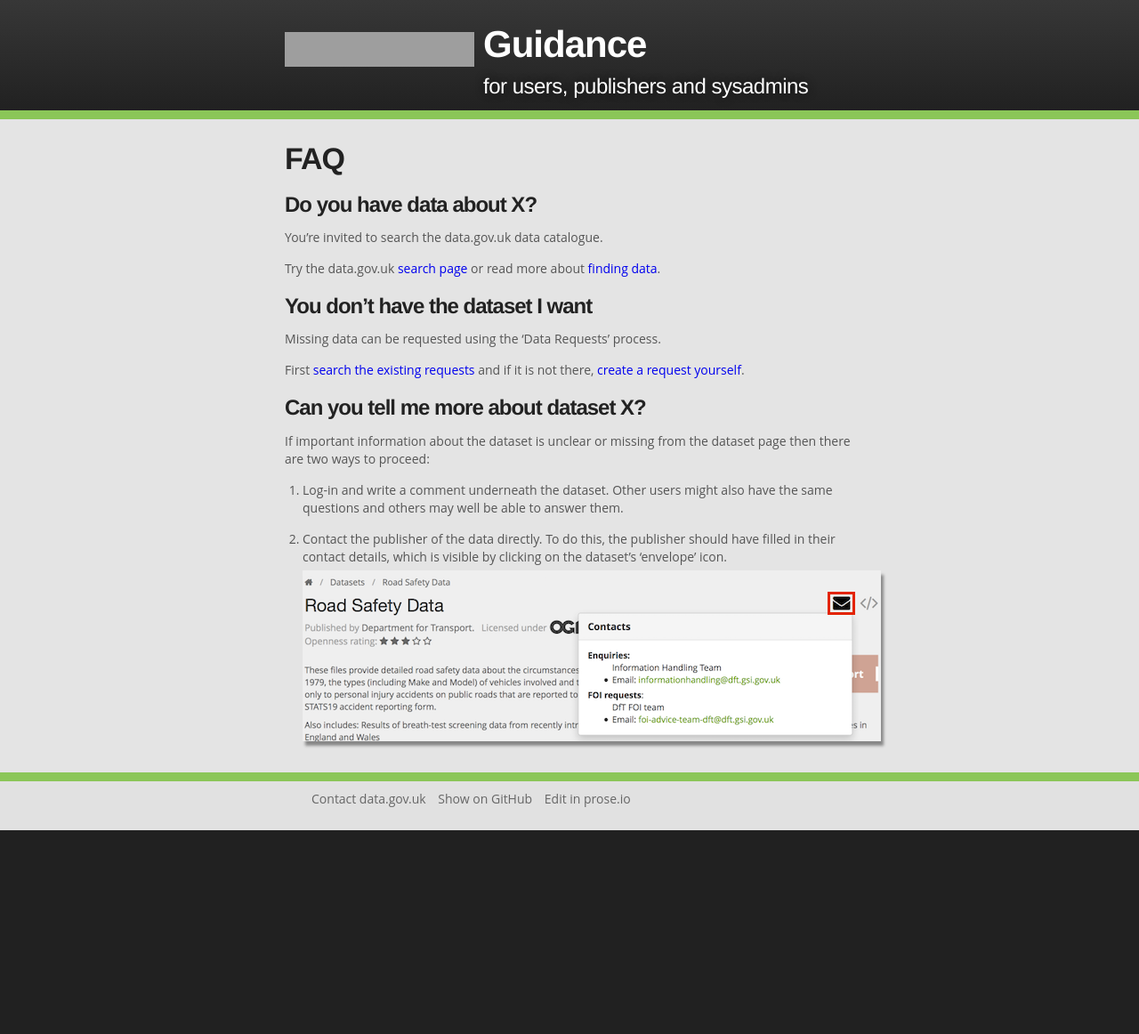
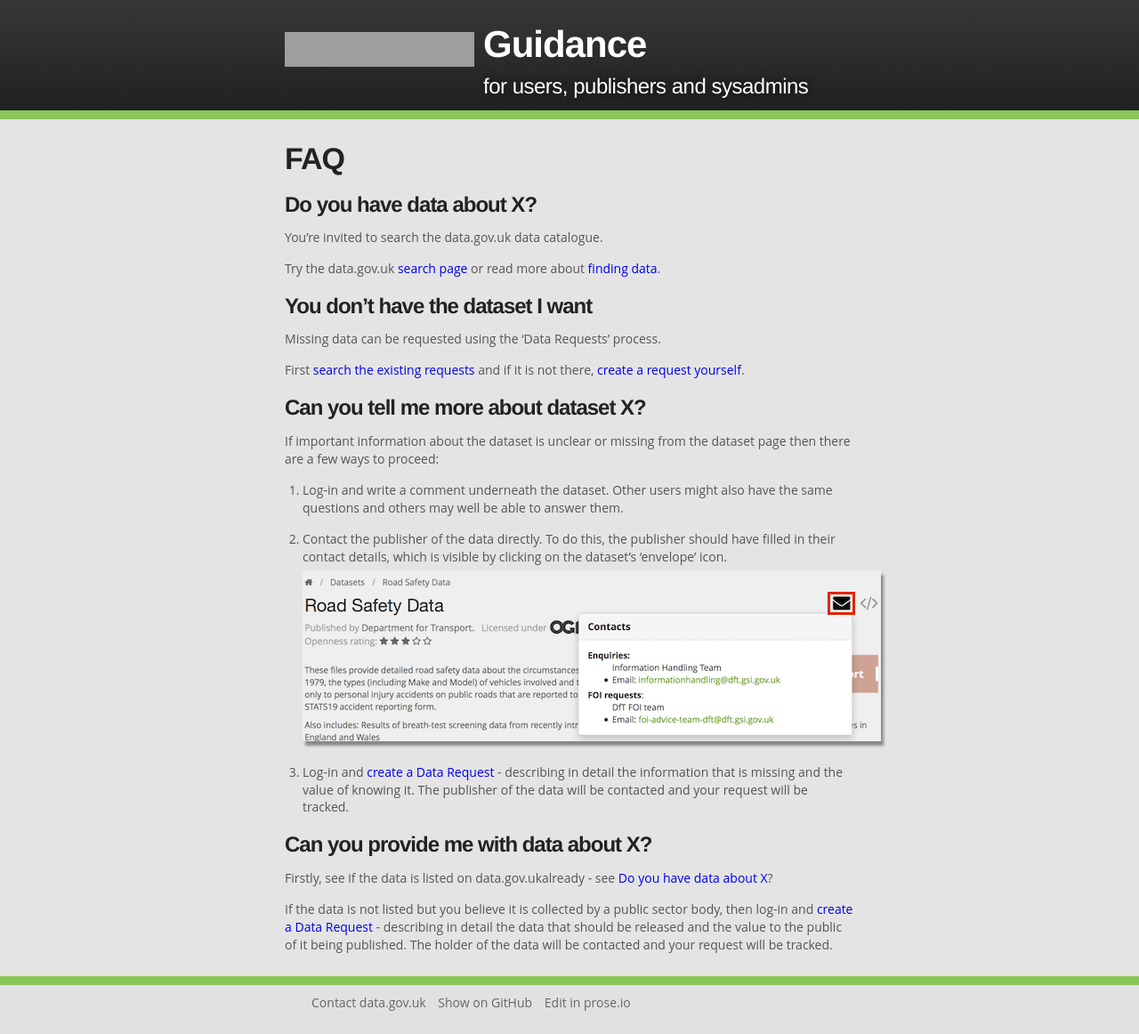
Before and after one commit to datagovuk/guidance, a Jekyll site: the page built from faq.md, in a window 1280 px wide. Shown: the whole page at 89% size. Built offline with Jekyll 4.4.1, drawn with Linux system fonts in a browser that asks for light colours; before the commit the page ends 933 px from its top, so only the background shows below that; grey boxes are pictures that could not be loaded.

Commit message:
Added info about data requests

```diff
--- a/faq.md
+++ b/faq.md
@@ -19,9 +19,17 @@ First [search the existing requests](http://data.gov.uk/data-request) and if it
 
 ### Can you tell me more about dataset X?
 
-If important information about the dataset is unclear or missing from the dataset page then there are two ways to proceed:
+If important information about the dataset is unclear or missing from the dataset page then there are a few ways to proceed:
 
 1. Log-in and write a comment underneath the dataset. Other users might also have the same questions and others may well be able to answer them.
 
 2. Contact the publisher of the data directly. To do this, the publisher should have filled in their contact details, which is visible by clicking on the dataset's 'envelope' icon.
 ![Contact icon](images/contact.png)
+
+3. Log-in and [create a Data Request](http://data.gov.uk/node/add/dataset-request) - describing in detail the information that is missing and the value of knowing it. The publisher of the data will be contacted and your request will be tracked.
+
+### Can you provide me with data about X?
+
+Firstly, see if the data is listed on data.gov.ukalready - see [Do you have data about X](#do-you-have-data-about-x)?
+
+If the data is not listed but you believe it is collected by a public sector body, then log-in and [create a Data Request](http://data.gov.uk/node/add/dataset-request) - describing in detail the data that should be released and the value to the public of it being published. The holder of the data will be contacted and your request will be tracked.
```
